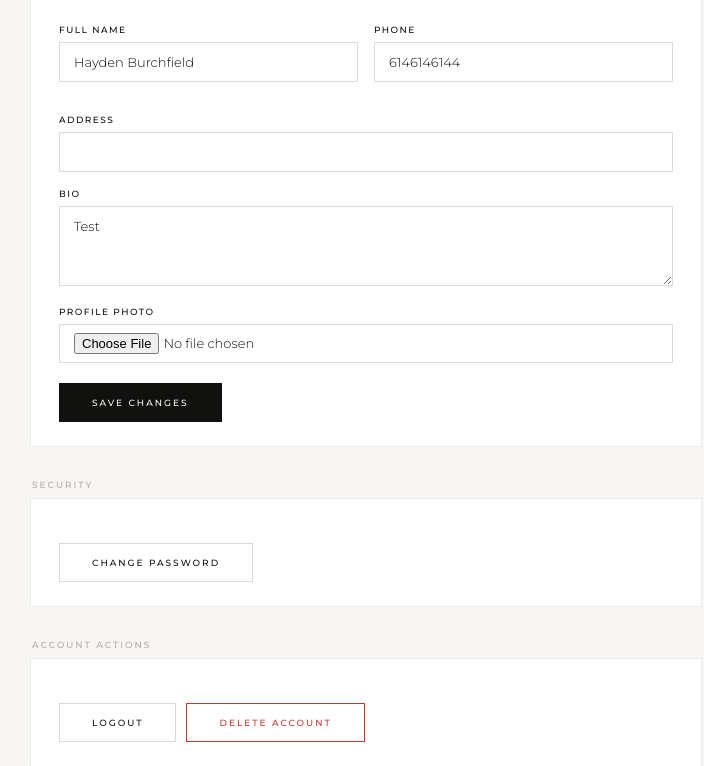
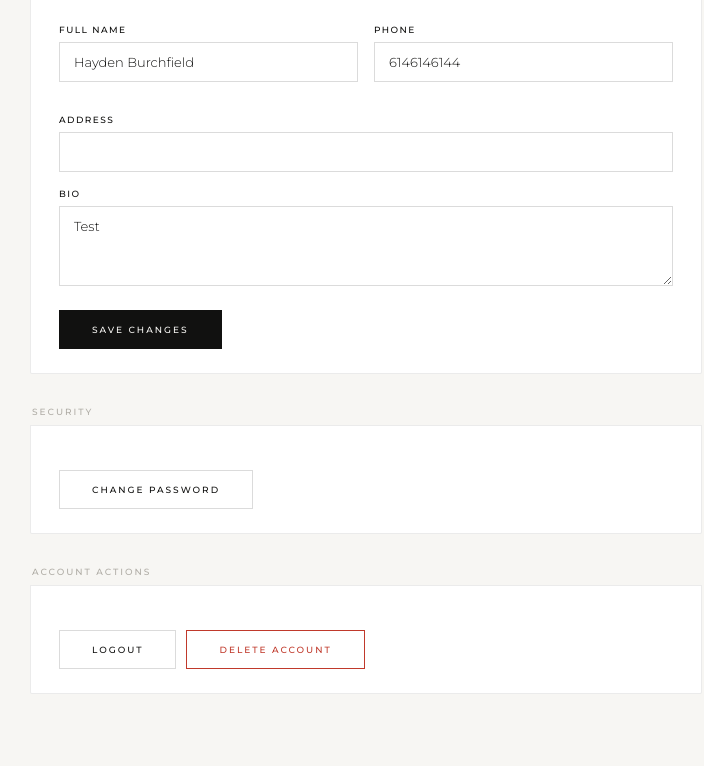
Before and after one commit to HaydenBurchfield/Reventa, a PHP site: page /pages/settings.php in a window 1280 px wide. Shown: the part 591-1357 px from the top of the page, without its empty margins (274-978 px from the left). Run offline with PHP 8.4, Linux system fonts and the light colour scheme; the visitor is signed in with stand-in values (Sample User, id 1); data comes from the database, SQL or seed files in the repository.

Commit message:
setting-pagr

```diff
--- a/pages/settings.php
+++ b/pages/settings.php
@@ -221,11 +221,7 @@
                       style="resize:vertical;min-height:80px;font-family:inherit;"
             ><?= htmlspecialchars($userObj->bio ?? '') ?></textarea>
           </div>
-          <div class="sf-row" style="margin-bottom:20px;">
-            <label class="sf-label" for="avatar">Profile Photo</label>
-            <input class="sf-input" type="file" id="avatar" name="avatar" accept="image/*"
-                   style="padding:8px 14px;">
-          </div>
+
           <div class="btn-row">
             <button type="submit" class="sf-btn">Save Changes</button>
           </div>
```
Also changed, not shown: pages/profile.php (+26 -0 lines), uploads/avatars/avatar_7_69e8f7bbac1da.gif (added), 1 other file.
